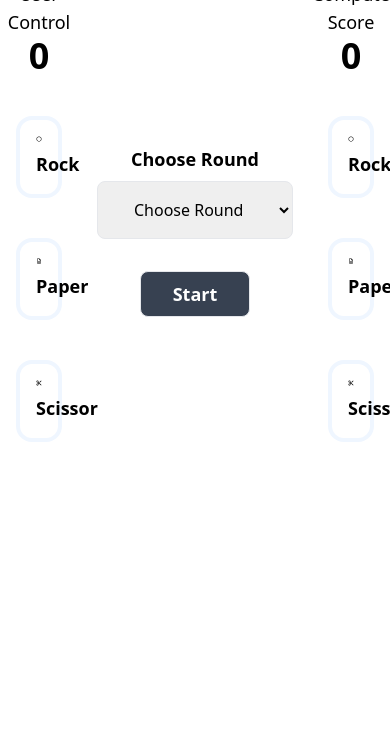
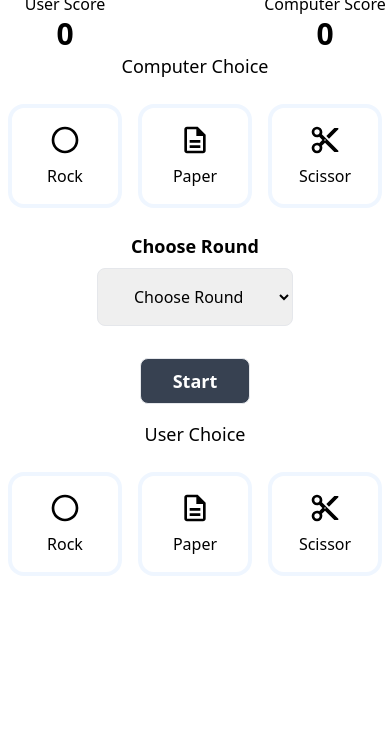
Before and after one commit to srkrishnan1/RockPaperScissor, a plain HTML site: page index.html in a window 390 px wide. Shown: the part 108-844 px from the top of the page. Drawn offline with nearby package versions, Linux system fonts and the light colour scheme.

Commit message:
Modified for Reponsive layout especially for mobile screens

```diff
--- a/index.css
+++ b/index.css
@@ -1,4 +1,11 @@
 /* https://alvaromontoro.com/blog/68002/creating-a-firework-effect-with-css */
+:root {
+  margin: 0;
+  padding: 0;
+}
+body {
+  overflow-x: hidden;
+}
 
 @keyframes firework {
   0% {
@@ -36,8 +43,12 @@
   width: 0.5vmin;
   aspect-ratio: 1;
   background:
-      /* random backgrounds */
-      radial-gradient(circle, #f0f 0.2vmin, #0000 0) 50% 00%,
+      /* random backgrounds */ radial-gradient(
+        circle,
+        #f0f 0.2vmin,
+        #0000 0
+      )
+      50% 00%,
     radial-gradient(circle, #f0f 0.3vmin, #0000 0) 00% 50%,
     radial-gradient(circle, #f0f 0.5vmin, #0000 0) 50% 99%,
     radial-gradient(circle, #f0f 0.2vmin, #0000 0) 99% 50%,
--- a/index.html
+++ b/index.html
@@ -1,82 +1,192 @@
 <!DOCTYPE html>
 <html lang="en">
   <head>
-    <meta charset="UTF-8">
-    <meta name="viewport" content="width=device-width, initial-scale=1.0">
+    <meta charset="UTF-8" />
+    <meta name="viewport" content="width=device-width, initial-scale=1.0" />
     <title>Rock Paper Scissor</title>
     <script src="https://cdn.tailwindcss.com"></script>
-    <link rel="stylesheet" href="index.css">
+    <link rel="stylesheet" href="index.css" />
   </head>
-<body class=>
-    <main class="container mx-auto max-w-4xl text-center mt-12">
-        <h1 class="text-4xl font-bold">Let's Play!!</h1>
-        <div class="grid grid-cols-5">
-        <section class="col-span-1 text-center">
-            <div class="relative">
-                <p class="font-normal text-lg">User Control</p>
-                <p class="font-bold text-4xl userScore">0</p>
-                <div  id="userFireWork" class="firework absolute top-0 hidden"></div>
+  <body class="mx-auto w-full">
+    <main class="container md:mx-auto max-w-4xl text-center mt-12">
+      <h1 class="text-3xl mb-2 lg-text-4xl font-bold">Let's Play!!</h1>
+
+      <div class="grid md:grid-cols-5 grid-cols-3 mt-4">
+        <!-- <div
+          class="flex justify-between row-start-1 row-end-2 col-start-1 cold-end-4 md:col-end-6 mt-4"
+        > -->
+        <div
+          class="relative justify-center row-start-1 row-end-2 col-start-1 cold-end-2"
+        >
+          <p class="font-normal text-md lg-text-lg">User Score</p>
+          <p class="font-bold text-3xl lg-text-4xl userScore">0</p>
+          <div id="userFireWork" class="firework absolute top-0 hidden"></div>
         </div>
-            <div class="text-center flex flex-col px-4 gap-10 py-10">
-                <button type="button" id="1" disabled class="userControls gameControls bg-white border-4 border-blue-50 rounded-2xl p-4" onclick="btnSelected(1)">
-                    <img src="./images/rock.svg" alt="" class="mx-auto w-10 mb-2">
-                    <p class="text-lg font-semibold">Rock</p>
+        <div
+          class="relative row-start-1 row-end-2 md:col-start-5 md:cold-end-6 col-start-3"
+        >
+          <p class="font-normal text-md lg-text-lg">Computer Score</p>
+          <p class="font-bold text-3xl lg-text-4xl computreScore">0</p>
+          <div
+            id="computerFireWork"
+            class="firework absolute top-0 hidden"
+          ></div>
+        </div>
+        <!-- </div> -->
+        <section
+          class="md:col-span-1 row-start-4 col-start-1 col-end-4 md:row-start-2 md:col-start-1 text-center mt-4"
+        >
+          <p class="text-semibold text-lg md:hidden">User Choice</p>
+          <div
+            class="text-center flex justify-between flex-row md:flex-col gap-4 mx-2 md:gap-12 md:px-4 md:mx-auto py-6"
+          >
+            <button
+              type="button"
+              id="1"
+              disabled
+              class="userControls w-24 md:w-auto gameControls bg-white border-4 border-blue-50 flex-1 rounded-2xl p-4"
+              onclick="btnSelected(1)"
+            >
+              <img
+                src="./images/rock.svg"
+                alt=""
+                class="mx-auto w-8 mb-2 md:w-10 basis-1"
+              />
+              <p class="md:text-lg mx-auto text-md font-medium">Rock</p>
             </button>
-                <button type="button" id="2" disabled class="userControls gameControls bg-white border-4 border-blue-50 rounded-2xl p-4" onclick="btnSelected(2)">
-                    <img src="./images/paper.svg" alt="" class="mx-auto w-10 mb-2">
-                    <p class="text-lg font-semibold">Paper</p>
+            <button
+              type="button"
+              id="2"
+              disabled
+              class="userControls w-24 md:w-auto gameControls bg-white border-4 border-blue-50 flex-1 rounded-2xl p-4"
+              onclick="btnSelected(2)"
+            >
+              <img
+                src="./images/paper.svg"
+                alt=""
+                class="mx-auto md:w-10 w-8 mb-2"
+              />
+              <p class="mx-auto md:text-lg text-md font-medium">Paper</p>
             </button>
-                <button type="button" id="3" disabled class="userControls gameControls bg-white border-4 border-blue-50 rounded-2xl p-4" onclick="btnSelected(3)">
-                    <img src="./images/scissor.svg" alt="" class="mx-auto w-10 mb-2">
-                    <p class="text-lg font-semibold">Scissor</p>
+            <button
+              type="button"
+              id="3"
+              disabled
+              class="userControls w-24 text-center md:w-auto gameControls bg-white border-4 flex-1 border-blue-50 rounded-2xl p-4"
+              onclick="btnSelected(3)"
+            >
+              <img
+                src="./images/scissor.svg"
+                alt=""
+                class="mx-auto md:w-10 w-8 mb-2"
+              />
+              <p class="mx-auto md:text-lg text-md font-medium">Scissor</p>
             </button>
           </div>
         </section>
-        <section class="col-span-3 my-auto">
+        <section
+          class="col-span-3 md:row-start-2 md:col-start-2 md:col-end-5 my-auto row-start-3"
+        >
           <div class="countDownDiv hidden">
-                <p class="text-2xl font-semibold mb-4">Round-<span id="currentRound">1</span></p>
-                <p class="countDown text-5xl font-bold">3</p>
+            <p class="md:text-2xl text-lg font-semibold mb-4">
+              Round-<span id="currentRound">1</span>
+            </p>
+            <p class="countDown text-3xl md:text-5xl font-bold">3</p>
           </div>
           <div class="finalDiv hidden">
-                <p class="text-4xl font-semibold mb-8">Game Over. <span id="statusOfWin">You Won</span></p>
-                <button id="playAgain" class="py-2 border px-8 rounded-lg font-semibold text-lg bg-gray-700 text-white hover:bg-gray-900 hover:shadow-sm" onclick="resetAll()">Play Again</button>
+            <p class="md:text-4xl text-xl font-semibold mb-8">
+              Game Over. <span id="statusOfWin">You Won</span>
+            </p>
+            <button
+              id="playAgain"
+              class="py-2 border px-8 rounded-lg font-semibold text-lg bg-gray-700 text-white hover:bg-gray-900 hover:shadow-sm"
+              onclick="resetAll()"
+            >
+              Play Again
+            </button>
           </div>
           <div class="my-auto mx-auto choicesDiv">
             <div>
-                    <p class="error-message text-lg mb-8 font-semibold text-red-500 hidden">Error Message</p>
-                <label for="roundSelect" class="block text-lg font-semibold">Choose Round</label>
-                <select id="roundSelect" class="py-4 mb-8 mt-2 px-8 border rounded-lg" name="Round" id="">
+              <p
+                class="error-message font-medium text-md md:text-lg mb-8 md:font-semibold text-red-500 hidden"
+              >
+                Error Message
+              </p>
+              <label for="roundSelect" class="block text-lg font-semibold"
+                >Choose Round</label
+              >
+              <select
+                id="roundSelect"
+                class="py-4 mb-8 mt-2 px-8 border rounded-lg"
+                name="Round"
+                id=""
+              >
                 <option value="" disabled selected>Choose Round</option>
                 <option value="3">3</option>
                 <option value="5">5</option>
                 <option value="10">10</option>
               </select>
             </div>
-                <button type="button" class="py-2 border px-8 rounded-lg font-semibold text-lg bg-gray-700 text-white hover:bg-gray-900 hover:shadow-sm" onclick="checkCondition()">Start</button>
+            <button
+              type="button"
+              class="py-2 border px-8 rounded-lg font-semibold text-lg bg-gray-700 text-white hover:bg-gray-900 hover:shadow-sm"
+              onclick="checkCondition()"
+            >
+              Start
+            </button>
           </div>
           <div class="nextRoundDiv">
-                <button id="nextRoundPlay" class="py-2 border px-8 rounded-lg font-semibold text-lg bg-gray-700 text-white hover:bg-gray-900 hover:shadow-sm mt-10 hidden" onclick="nextRound()">Play</button>
+            <button
+              id="nextRoundPlay"
+              class="py-2 border px-8 rounded-lg font-semibold text-lg bg-gray-700 text-white hover:bg-gray-900 hover:shadow-sm mt-10 hidden"
+              onclick="nextRound()"
+            >
+              Play
+            </button>
           </div>
-
         </section>
-        <section class="col-span-1 text-center">
-            <div class="relative">
-                <p class="font-normal text-lg">Computer Score</p>
-                <p class="font-bold text-4xl computreScore">0</p>
-                <div id="computerFireWork" class="firework absolute top-0 hidden"></div>
-            </div>
-            <div class="text-center flex flex-col px-4 gap-10 py-10">
-                <button type="button" disabled class="computerControls gameControls bg-white border-4 border-blue-50 rounded-2xl p-4">
-                    <img src="./images/rock.svg" alt="" class="mx-auto w-10 mb-2">
-                    <p class="text-lg font-semibold">Rock</p>
+        <section
+          class="row-start-2 col-start-1 col-span-3 md:col-span-1 md:row-start-2 md:col-start-5 text-center"
+        >
+          <p class="text-semibold text-lg md:hidden">Computer Choice</p>
+          <div
+            class="text-center flex justify-between flex-row md:flex-col gap-4 mx-2 md:gap-12 md:px-4 md:mx-auto py-6"
+          >
+            <button
+              type="button"
+              disabled
+              class="computerControls w-24 md:w-auto gameControls bg-white border-4 border-blue-50 flex-1 rounded-2xl p-4"
+            >
+              <img
+                src="./images/rock.svg"
+                alt=""
+                class="mx-auto w-8 md:w-10 mb-2"
+              />
+              <p class="mx-auto md:text-lg text-md font-medium">Rock</p>
             </button>
-                <button type="button" disabled class="computerControls gameControls bg-white border-4 border-blue-50 rounded-2xl p-4">
-                    <img src="./images/paper.svg" alt="" class="mx-auto w-10 mb-2">
-                    <p class="text-lg font-semibold">Paper</p>
+            <button
+              type="button"
+              disabled
+              class="computerControls md:w-auto w-24 gameControls bg-white border-4 border-blue-50 flex-1 rounded-2xl p-4"
+            >
+              <img
+                src="./images/paper.svg"
+                alt=""
+                class="mx-auto md:w-10 w-8 mb-2"
+              />
+              <p class="mx-auto md:text-lg text-md font-medium">Paper</p>
             </button>
-                <button type="button" disabled class="computerControls gameControls bg-white border-4 border-blue-50 rounded-2xl p-4">
-                    <img src="./images/scissor.svg" alt="" class="mx-auto w-10 mb-2">
-                    <p class="text-lg font-semibold">Scissor</p>
+            <button
+              type="button"
+              disabled
+              class="computerControls w-24 md:w-auto gameControls bg-white border-4 border-blue-50 flex-1 rounded-2xl p-4"
+            >
+              <img
+                src="./images/scissor.svg"
+                alt=""
+                class="mx-auto md:w-10 w-8 mb-2"
+              />
+              <p class="mx-auto md:text-lg text-md font-medium">Scissor</p>
             </button>
           </div>
         </section>
```
Lines whose indentation alone changed are shown as unchanged.
